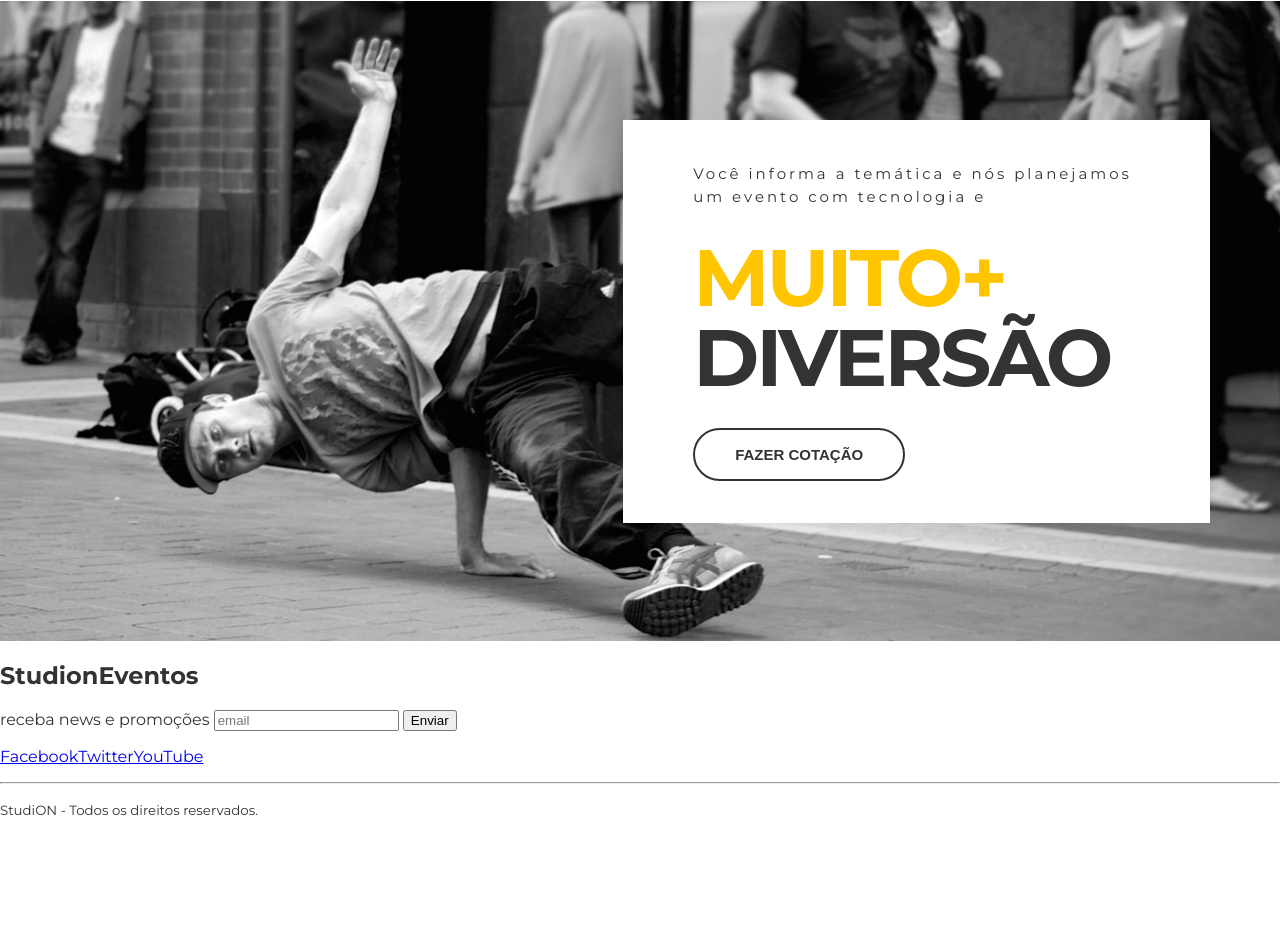
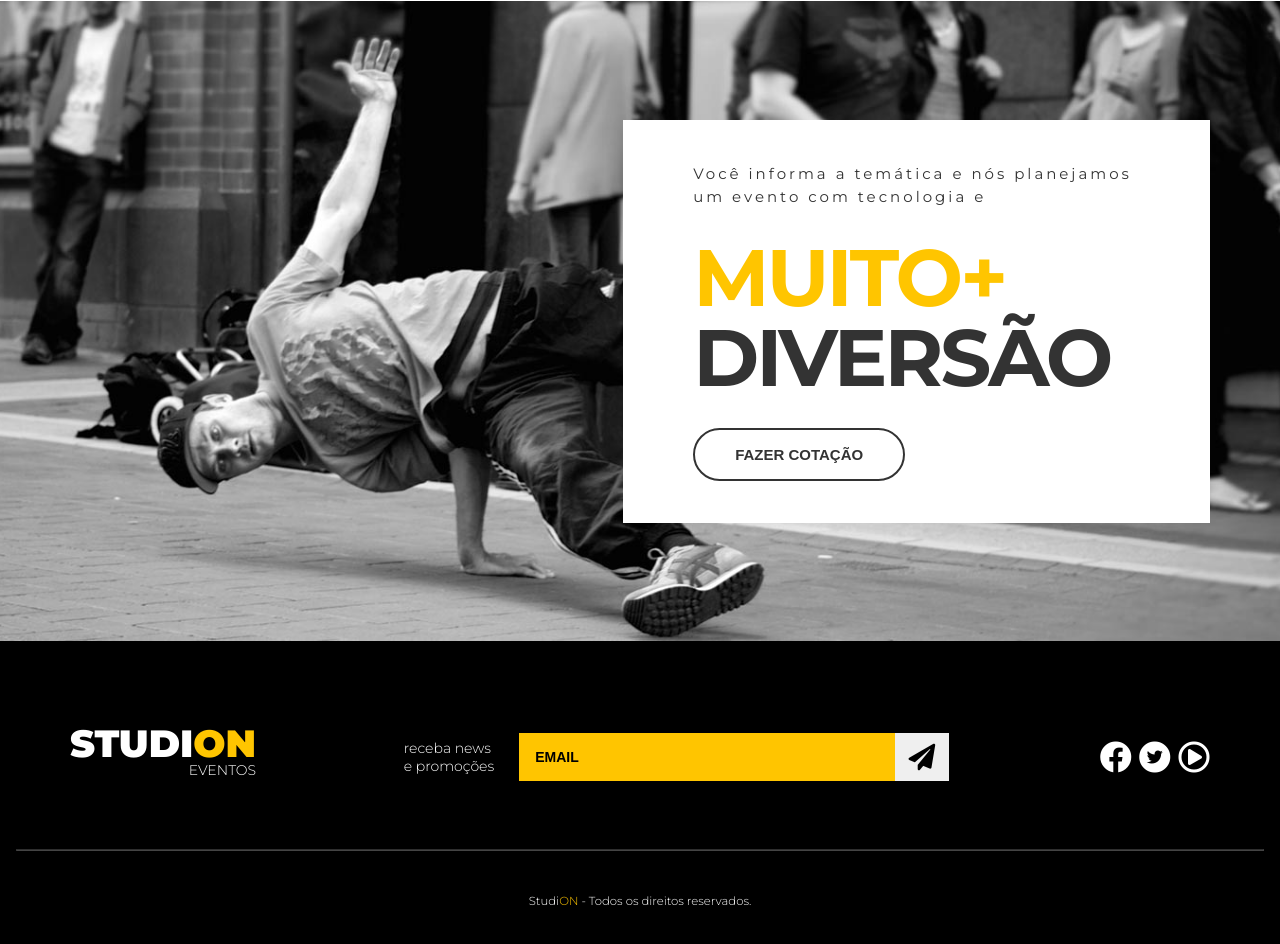
Before and after one commit to diegominelli/studion, a website: page src/index.html in a window 1280 px wide. Shown: the part 1626-2570 px from the top of the page. Before the commit the page ends 2461 px from the top, so only its background shows below. Drawn offline with Linux system fonts and the light colour scheme.

Commit message:
Finalizando o footer

```diff
--- a/src/index.html
+++ b/src/index.html
@@ -114,22 +114,47 @@
     </section>
   </main>
 
-  <footer>
-    <h2>Studi<span>on</span><span>Eventos</span></h2>
-    <form action="">
-      <label for="">receba news e promoções</label>
-      <input type="email" placeholder="email">
-      <button type="submit">Enviar</button>
-      <ul>
-        <li><a href="https://facebook.com/" target="_blank">Facebook</a></li>
-        <li><a href="https://twitter.com/" target="_blank">Twitter</a></li>
-        <li><a href="https://youtube.com/" target="_blank">YouTube</a></li>
+  <footer class="footer">
+    <div class="container footer-container">
+      <h2 class="logo-studion">
+        Studi<span class="copy-primary">on</span>
+        <span class="studion-subtitle">Eventos</span>
+      </h2>
+      <form class="footer-form">
+        <label for="email">receba news e promoções</label>
+        <div class="footer-email">
+          <input id="email" type="email" placeholder="email">
+          <button type="submit">
+            <i class="fas fa-paper-plane fa-2x"></i>
+          </button>
+        </div>
+      </form>
+      <ul class="footer-social">
+        <li>
+          <a href="https://facebook.com/" target="_blank">
+            <i class="fab fa-facebook fa-2x"></i>
+          </a>
+        </li>
+        <li>
+          <a href="https://twitter.com/" target="_blank">
+            <span class="fa-stack">
+              <i class="fas fa-circle fa-stack-2x fa-inverse"></i>
+              <i class="fab fa-twitter fa-stack-1x"></i>
+            </span>
+          </a>
+        </li>
+        <li>
+          <a href="https://youtube.com/" target="_blank">
+            <i class="far fa-play-circle fa-2x"></i>
+          </a>
+        </li>
       </ul>
-      <hr>
-      <p>
-        <small>Studi<span>ON</span> - Todos os direitos reservados.</small>
-      </p>
-    </form>
+    </div>
+
+    <hr>
+    <p>
+      <small>Studi<span class="copy-primary">ON</span> - Todos os direitos reservados.</small>
+    </p>
   </footer>
 </body>
 
--- a/src/style.css
+++ b/src/style.css
@@ -1,4 +1,6 @@
 @import url('https://fonts.googleapis.com/css2?family=Montserrat:wght@300;400;500;700;900&family=Roboto&display=swap');
+@import url('https://cdnjs.cloudflare.com/ajax/libs/font-awesome/5.15.3/css/fontawesome.min.css');
+@import url('https://cdnjs.cloudflare.com/ajax/libs/font-awesome/5.15.3/css/all.min.css');
 
 * {
   box-sizing: border-box;
@@ -263,3 +265,101 @@ padding: 0 1.875rem;
   border-color: var(--color-copy);
   background: unset;
 }
+
+.footer {
+  background-color: #000;
+  color: #FFF;
+  padding: 0 1rem;
+}
+
+.footer-container {
+  display: grid;
+  grid-template-columns: repeat(3, auto);
+  align-items: center;
+  padding: 5.25rem 0 3.75rem 0;
+}
+
+.footer .logo-studion {
+  justify-self: start;
+  margin: 0px;
+}
+
+.studion-subtitle {
+  display: block;
+}
+
+.footer-form {
+  display: grid;
+  place-items: center;
+  grid-template-columns: 9ch auto;
+  gap: 1.25rem;
+}
+
+.footer-form label {
+  font-size: .875rem;
+  font-weight: 300;
+}
+
+.footer-email {
+  display: grid;
+  grid-template-columns: auto 3.375rem;
+  width: 100%;
+}
+
+.footer-form input {
+  background-color: var(--color-primary);
+  border: unset;
+  padding: 1rem;
+  font-size: .875rem;
+  font-weight: 700;
+  text-transform: uppercase;
+}
+
+.footer-form input::placeholder {
+  color: #000;
+}
+
+.footer-form input:focus {
+  outline: unset;
+}
+
+.footer-form button {
+  cursor: pointer;
+  border: unset;
+  height: 100%;
+  transition: 0.3s all ease;
+}
+
+.footer-form button:hover {
+  color: #FFF;
+  background-color: var(--color-copy);
+}
+
+.footer-social {
+  justify-self: end;
+}
+
+.footer-social a,
+.footer-social a:visited,
+.footer-social a:active {
+  color: #FFF;
+  margin-left: 0.2rem;
+}
+
+.footer-social a .fa-twitter,
+.footer-social a:visited .fa-twitter,
+.footer-social a:active .fa-twitter {
+  color: #000;
+}
+
+.footer hr {
+  border-color: #FFF4;
+  margin: 0px;
+}
+
+.footer p {
+  text-align: center;
+  font-size: .875rem;
+  font-weight: 300;
+  margin: 2.5rem 0px;
+}
```
